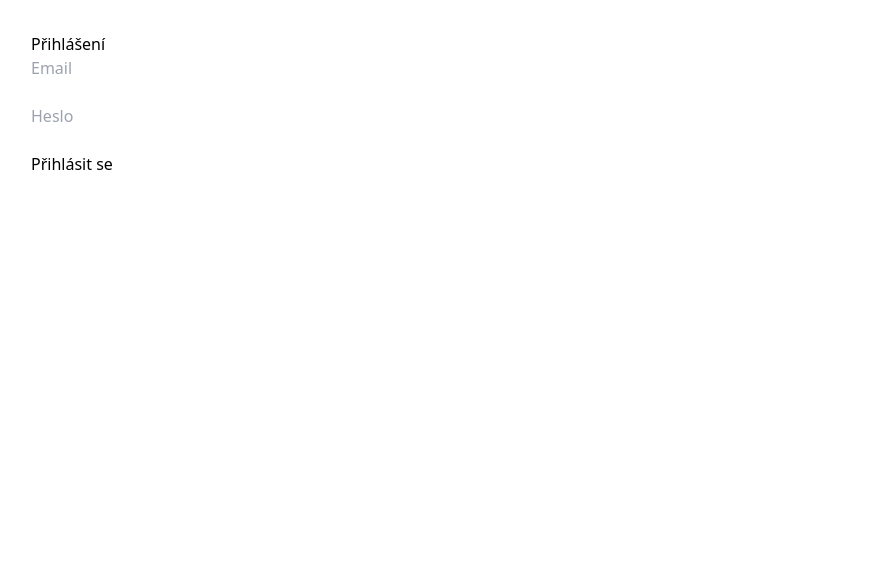
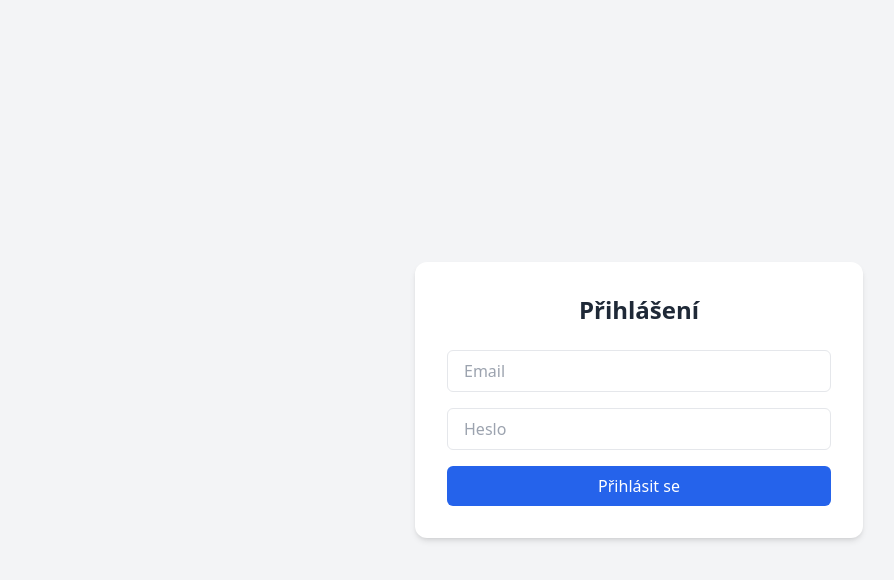
Before and after one commit to HonzaKud/quickchat-frontend, a React (Create React App) app: page /login in a window 1280 px wide. Shown: the top 580 px of the page, without its empty margins (1-895 px from the left). Built offline with nearby package versions, Linux system fonts and the light colour scheme.

Commit message:
stylovani LoginPage

```diff
--- a/src/pages/LoginPage.tsx
+++ b/src/pages/LoginPage.tsx
@@ -4,7 +4,7 @@
 
 const LoginPage = () => {
   const navigate = useNavigate();
-  const { user, setUser } = useUser(); // 🔄 musí být voláno hned nahoře!
+  const { user, setUser } = useUser();
 
   const [formData, setFormData] = useState({
     email: '',
@@ -13,7 +13,6 @@
 
   const [message, setMessage] = useState('');
 
-  // 🔐 Přesměrování až po hookách
   if (user) {
     return <Navigate to="/chat" replace />;
   }
@@ -41,7 +40,7 @@
         setMessage(data.message || 'Přihlášení selhalo');
       } else {
         localStorage.setItem('token', data.token);
-        setUser(data.user); // ✅ nastavíme do kontextu
+        setUser(data.user);
         navigate('/chat');
       }
     } catch (error) {
@@ -51,9 +50,10 @@
   };
 
   return (
-    <div style={{ padding: '2rem' }}>
-      <h2>Přihlášení</h2>
-      <form onSubmit={handleSubmit}>
+    <div className="flex items-center justify-center min-h-screen bg-gray-100 px-4">
+      <div className="bg-white p-8 rounded-xl shadow-md w-full max-w-md">
+        <h2 className="text-2xl font-semibold mb-6 text-center text-gray-800">Přihlášení</h2>
+        <form onSubmit={handleSubmit} className="space-y-4">
           <input
             type="email"
             name="email"
@@ -61,7 +61,8 @@
             value={formData.email}
             onChange={handleChange}
             required
-        /><br /><br />
+            className="w-full px-4 py-2 border rounded-md focus:outline-none focus:ring-2 focus:ring-blue-500"
+          />
           <input
             type="password"
             name="password"
@@ -69,10 +70,19 @@
             value={formData.password}
             onChange={handleChange}
             required
-        /><br /><br />
-        <button type="submit">Přihlásit se</button>
+            className="w-full px-4 py-2 border rounded-md focus:outline-none focus:ring-2 focus:ring-blue-500"
+          />
+          <button
+            type="submit"
+            className="w-full bg-blue-600 text-white py-2 rounded-md hover:bg-blue-700 transition"
+          >
+            Přihlásit se
+          </button>
         </form>
-      {message && <p style={{ marginTop: '1rem' }}>{message}</p>}
+        {message && (
+          <p className="text-red-600 text-center mt-4">{message}</p>
+        )}
+      </div>
     </div>
   );
 };
```
Lines whose indentation alone changed are shown as unchanged.
